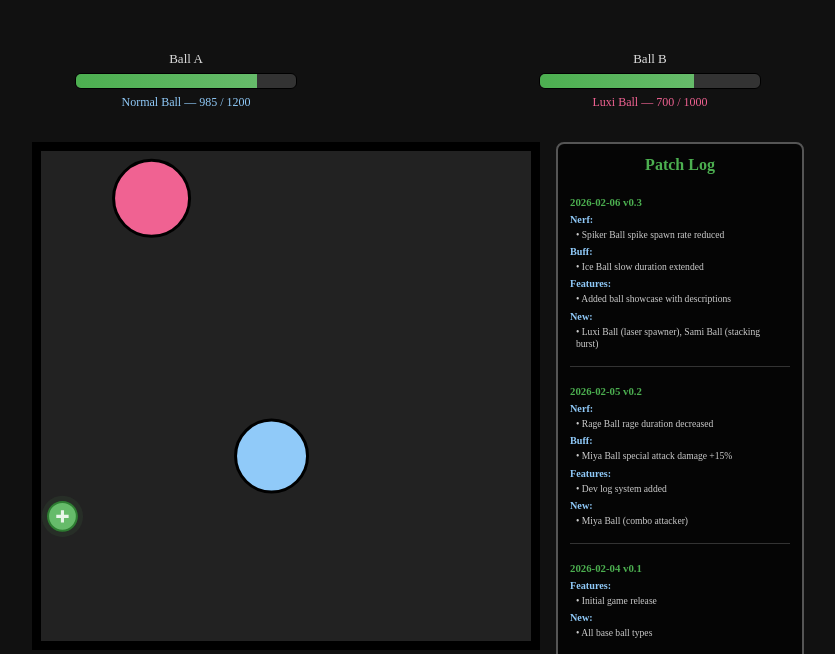
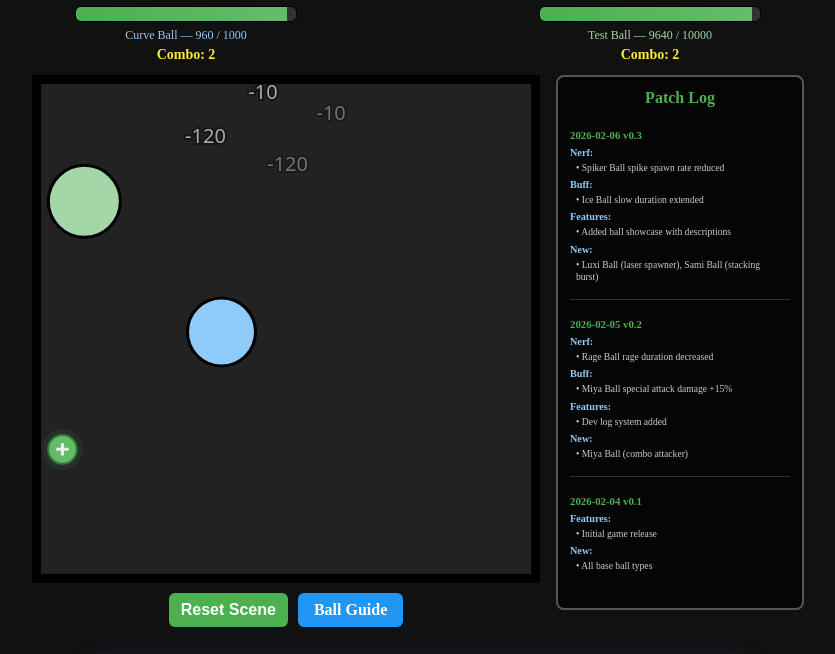
Before and after one commit to MinhVu2908/Leagues-and-Legends, a website built with Vite: page index.html in a window 1280 px wide. Shown: the top 654 px of the page, without its empty margins (222-1057 px from the left). Built offline with nearby package versions, Linux system fonts and the light colour scheme.

Commit message:
curve Ball (very unpredictable)

```diff
--- a/index.html
+++ b/index.html
@@ -38,6 +38,9 @@
       </aside>
     </div>
     <!-- Social links corner (visible but subtle) -->
+    <a href="https://discord.gg/k33yZWs4" class="discord-banner" target="_blank" rel="noopener">
+      <span class="discord-text">JOIN OUR DISCORD SERVER</span>
+    </a>
     <div class="social-box" aria-hidden="false">
       <a href="https://discord.gg/k33yZWs4" class="social-link" target="_blank" rel="noopener" title="Discord" aria-label="Discord">
         <svg viewBox="0 0 24 24" xmlns="http://www.w3.org/2000/svg" aria-hidden="true"><path d="M20.317 4.369a19.791 19.791 0 00-4.885-1.515.07.07 0 00-.075.035c-.211.375-.444.864-.608 1.249-1.84-.276-3.68-.276-5.486 0-.164-.386-.405-.874-.617-1.249a.076.076 0 00-.075-.035 19.736 19.736 0 00-4.886 1.515.069.069 0 00-.032.027C2.87 9.04 3.545 13.556 5.19 17.03c.046.08.158.128.27.1 1.312-.47 2.587-.986 3.788-1.657a.046.046 0 01.05.007c.327.25.648.516.958.792.316.283.62.577.902.879a.07.07 0 00.09.01c3.08-1.395 4.6-2.24 5.27-2.494.11-.04.172-.155.13-.26-1.01-2.02-1.6-4.13-1.756-6.202a.061.061 0 00-.03-.05zM8.02 14.233c-1.09 0-1.98-.986-1.98-2.2 0-1.213.88-2.2 1.98-2.2 1.11 0 1.99.997 1.98 2.2 0 1.214-.88 2.2-1.98 2.2zm7.97 0c-1.09 0-1.98-.986-1.98-2.2 0-1.213.88-2.2 1.98-2.2 1.11 0 1.99.997 1.98 2.2 0 1.214-.87 2.2-1.98 2.2z"/></svg>
--- a/src/css/styles.css
+++ b/src/css/styles.css
@@ -20,6 +20,12 @@
 
 /* Countdown */
 #countdown{min-width:220px;text-align:center;color:#fff;font-size:18px;font-weight:600}
+
+/* Discord Banner */
+.discord-banner{display:flex;align-items:center;justify-content:center;padding:20px 16px;background:linear-gradient(135deg, #5865F2 0%, #4752C4 100%);border-radius:12px;margin-top:30px;margin-bottom:16px;box-shadow:0 8px 24px rgba(88, 101, 242, 0.4);animation:pulse 2s ease-in-out infinite;text-decoration:none;cursor:pointer;transition:all 200ms ease}
+.discord-banner:hover{transform:scale(1.05);box-shadow:0 12px 32px rgba(88, 101, 242, 0.6)}
+.discord-text{color:#fff;font-size:42px;font-weight:900;letter-spacing:2px;text-shadow:0 4px 12px rgba(0,0,0,0.4)}
+@keyframes pulse{0%,100%{transform:scale(1)};50%{transform:scale(1.02)}}
 
 /* Subtle social corner box */
 .social-box{position:relative;display:flex;gap:8px;padding:6px 8px;border-radius:10px;background:rgba(0,0,0,0.28);backdrop-filter:blur(6px);box-shadow:0 6px 18px rgba(0,0,0,0.35);z-index:20;margin-top:10px;align-self:center}
--- /dev/null
+++ b/src/js/curveBall.js
@@ -0,0 +1,104 @@
+import { Ball } from './ball.js';
+
+export class CurveBall extends Ball {
+  // CurveBall curves like a masse shot in billiards when it bounces
+  // After hitting a wall, it applies a curved trajectory instead of straight bounce
+  constructor(x, y, color, options = {}){
+    const defaults = { r: 34, speed: 11, hp: 1000, damage: 120, critChance: 0.13, curveStrength: 0.20 };
+    super(x, y, color, Object.assign({}, defaults, options));
+    this.curveStrength = options.curveStrength ?? defaults.curveStrength;
+    this.typeName = 'Curve Ball';
+    this.lastBounceTime = 0;
+    this.bounceAxis = null; // 'x' or 'y' depending on which wall was hit
+  }
+
+  update(bounds, dt = 16){
+    // Store velocity before update
+    const prevVx = this.vx;
+    const prevVy = this.vy;
+
+    // Check if stunned
+    const now = Date.now();
+    const isStunned = this.stunExpireAt && this.stunExpireAt > now;
+
+    // Apply single active slow multiplicatively to movement
+    let mult = 1;
+    if(this.slow){
+      this.slow.remaining -= dt;
+      if(this.slow.remaining <= 0){ this.slow = null; }
+      else { mult *= (1 - (this.slow.percent || 0)); }
+    }
+
+    // Apply curve effect if recently bounced
+    if(this.bounceAxis && Date.now() - this.lastBounceTime < 400){
+      // Apply perpendicular curve to create masse effect WITHOUT increasing speed
+      const currentSpeed = Math.hypot(this.vx, this.vy);
+      if(this.bounceAxis === 'x'){
+        // bounced off left/right wall, curve perpendicular to x
+        const curveAmount = this.curveStrength * (Math.random() > 0.5 ? 1 : -1);
+        this.vy += curveAmount * currentSpeed;
+        // Rescale to maintain original speed
+        const newSpeed = Math.hypot(this.vx, this.vy);
+        this.vx *= currentSpeed / newSpeed;
+        this.vy *= currentSpeed / newSpeed;
+      } else if(this.bounceAxis === 'y'){
+        // bounced off top/bottom wall, curve perpendicular to y
+        const curveAmount = this.curveStrength * (Math.random() > 0.5 ? 1 : -1);
+        this.vx += curveAmount * currentSpeed;
+        // Rescale to maintain original speed
+        const newSpeed = Math.hypot(this.vx, this.vy);
+        this.vx *= currentSpeed / newSpeed;
+        this.vy *= currentSpeed / newSpeed;
+      }
+    }
+
+    // stun prevents movement
+    if(!isStunned){
+      this.x += this.vx * mult; this.y += this.vy * mult;
+    }
+
+    const W = bounds.W, H = bounds.H;
+
+    // Wall collisions with bounce tracking
+    if(this.x < this.r){
+      this.x = this.r;
+      this.vx = Math.abs(this.vx);
+      this.bounceAxis = 'x';
+      this.lastBounceTime = Date.now();
+      this.randomize();
+    }
+    if(this.x > W - this.r){
+      this.x = W - this.r;
+      this.vx = -Math.abs(this.vx);
+      this.bounceAxis = 'x';
+      this.lastBounceTime = Date.now();
+      this.randomize();
+    }
+    if(this.y < this.r){
+      this.y = this.r;
+      this.vy = Math.abs(this.vy);
+      this.bounceAxis = 'y';
+      this.lastBounceTime = Date.now();
+      this.randomize();
+    }
+    if(this.y > H - this.r){
+      this.y = H - this.r;
+      this.vy = -Math.abs(this.vy);
+      this.bounceAxis = 'y';
+      this.lastBounceTime = Date.now();
+      this.randomize();
+    }
+
+    if(this.lastCrit > 0){ this.lastCrit = Math.max(0, this.lastCrit - dt); }
+
+    // reset combo if timer expires
+    if(this.combo > 0){
+      this.comboTimer -= dt;
+      if(this.comboTimer <= 0){ this.combo = 0; this.comboTimer = 0; }
+    }
+  }
+
+  draw(ctx){
+    super.draw(ctx);
+  }
+}
--- a/src/js/main.js
+++ b/src/js/main.js
@@ -13,6 +13,7 @@
 import { MachineGunBall } from './machineGunBall.js';
 import { SamiBall } from './samiBall.js';
 import { LuxiBall } from './luxiBall.js';
+import { CurveBall } from './curveBall.js';
 import { HealingOrb } from './healingOrb.js';
 import { TestBall } from './testBall.js';
 
@@ -91,13 +92,13 @@
 
   function spawnTwo(){
     // TEMPORARY: spawn specific balls for testing — set TEMP_SPAWN = false to revert to random
-    const TEMP_SPAWN = false;
+    const TEMP_SPAWN = true;
     if(TEMP_SPAWN){
       const a = {x: R + 60, y: H/2};
       const b = {x: W - R - 60, y: H/2};
       // Change these types as needed: Ball, SmallBall, BigBall, PoisonBall, SpikerBall, IceBall
-      const ballA = new LuxiBall(a.x, a.y, '#90caf9', {});
-      const ballB = new BigBall(b.x, b.y, '#a5d6a7', {});
+      const ballA = new CurveBall(a.x, a.y, '#90caf9', {});
+      const ballB = new TestBall(b.x, b.y, '#a5d6a7', {});
       return [ballA, ballB];
     }
 
@@ -108,7 +109,7 @@
     function makeRandom(x,y){
       const colors = ['#4fc3f7','#f06292','#ffd54f','#90caf9','#a5d6a7'];
       const color = colors[Math.floor(Math.random()*colors.length)];
-      const t = Math.floor(Math.random()*16); // 0: base Ball, 1: SmallBall, 2: BigBall, 3: PoisonBall, 4: SpikerBall, 5: IceBall, 6: StunBall, 7: FeatherBall, 8: MineBall, 9: RageBall, 10: TeleBall, 11: MiyaBall, 12: SamiBall, 13: LuxiBall, 14: MachineGunBall
+      const t = Math.floor(Math.random()*17); // 0: base Ball, 1: SmallBall, 2: BigBall, 3: PoisonBall, 4: SpikerBall, 5: IceBall, 6: StunBall, 7: FeatherBall, 8: MineBall, 9: RageBall, 10: TeleBall, 11: MiyaBall, 12: SamiBall, 13: LuxiBall, 14: MachineGunBall, 15: CurveBall
       if(t === 1) return new SmallBall(x,y,color, { });
       if(t === 2) return new BigBall(x,y,color, { });
       if(t === 3) return new PoisonBall(x,y,color, { });
@@ -124,6 +125,7 @@
       if(t === 12) return new SamiBall(x,y,color, { });
       if(t === 13) return new LuxiBall(x,y,color, { });
       if(t === 14) return new MachineGunBall(x,y,color, { });
+      if(t === 15) return new CurveBall(x,y,color, { });
       return new Ball(x,y,color, { r: R, speed: SPEED, hp: 1200, damage: 100 });
     }
     const ballA = makeRandom(a.x,a.y);
```
Also changed, not shown: ballShowcase.html (+8 -0 lines).
